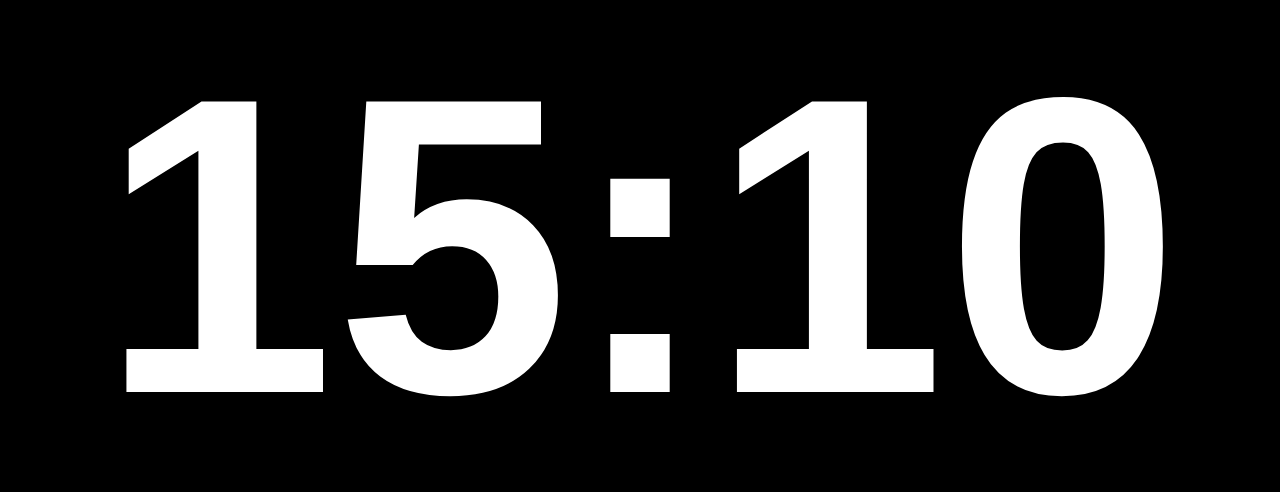
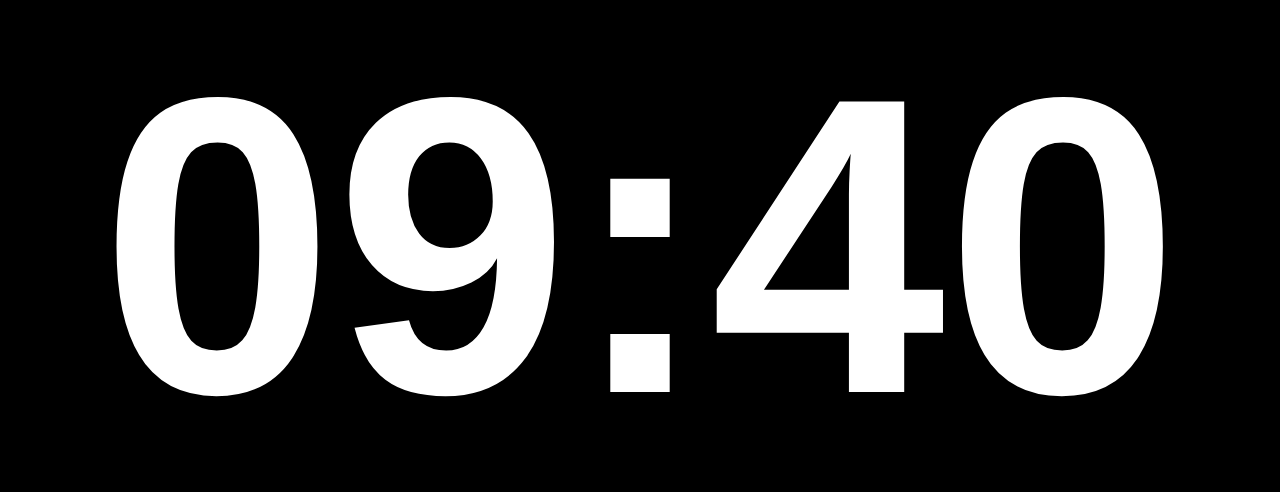
Before and after one commit to SaH-Sage/SaH, a plain HTML site: page index.html in a window 1280 px wide. Shown: the part 154-646 px from the top of the page. Drawn offline with Linux system fonts and the light colour scheme.

Commit message:
Update index.html

```diff
--- a/index.html
+++ b/index.html
@@ -7,7 +7,7 @@
 </head>
 <body>
     <main>
-        <h1>15:10</h1>
+        <h1>09:40</h1>
     </main>
 </body>
 </body>
```
